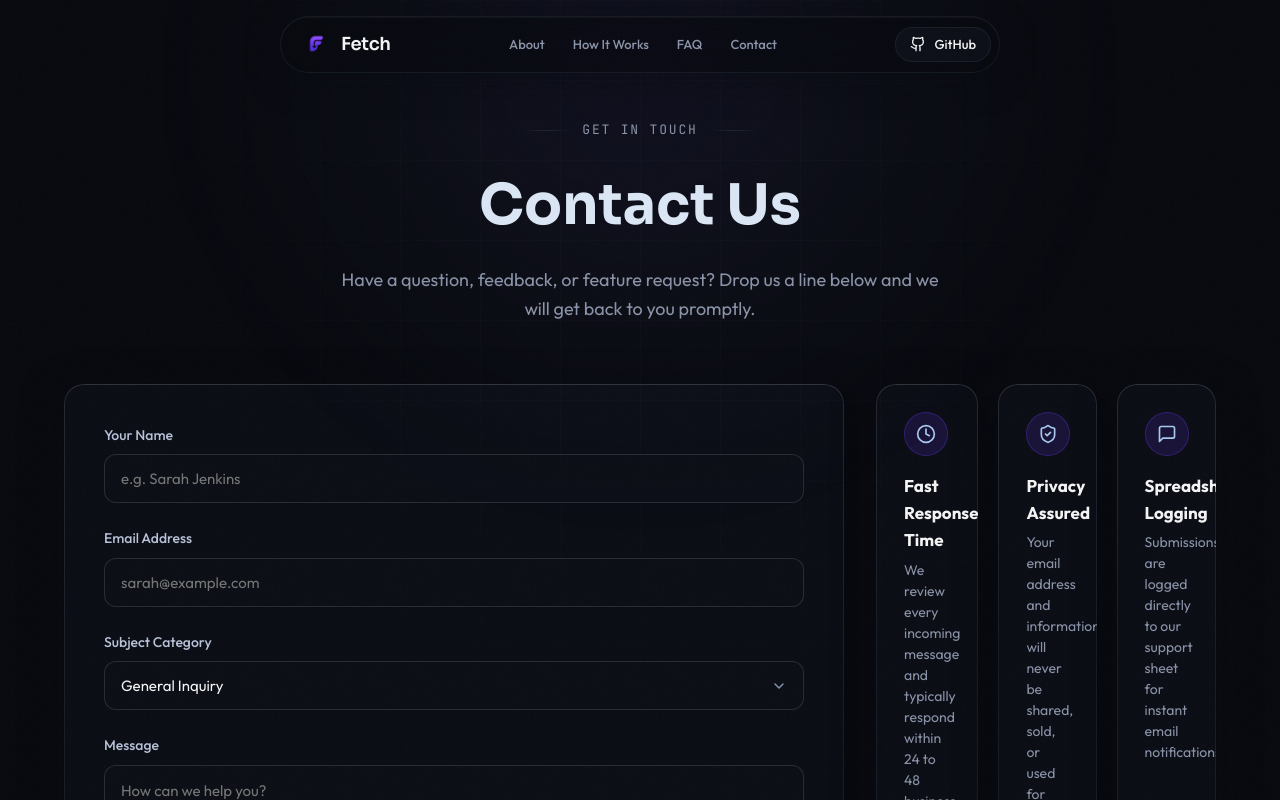
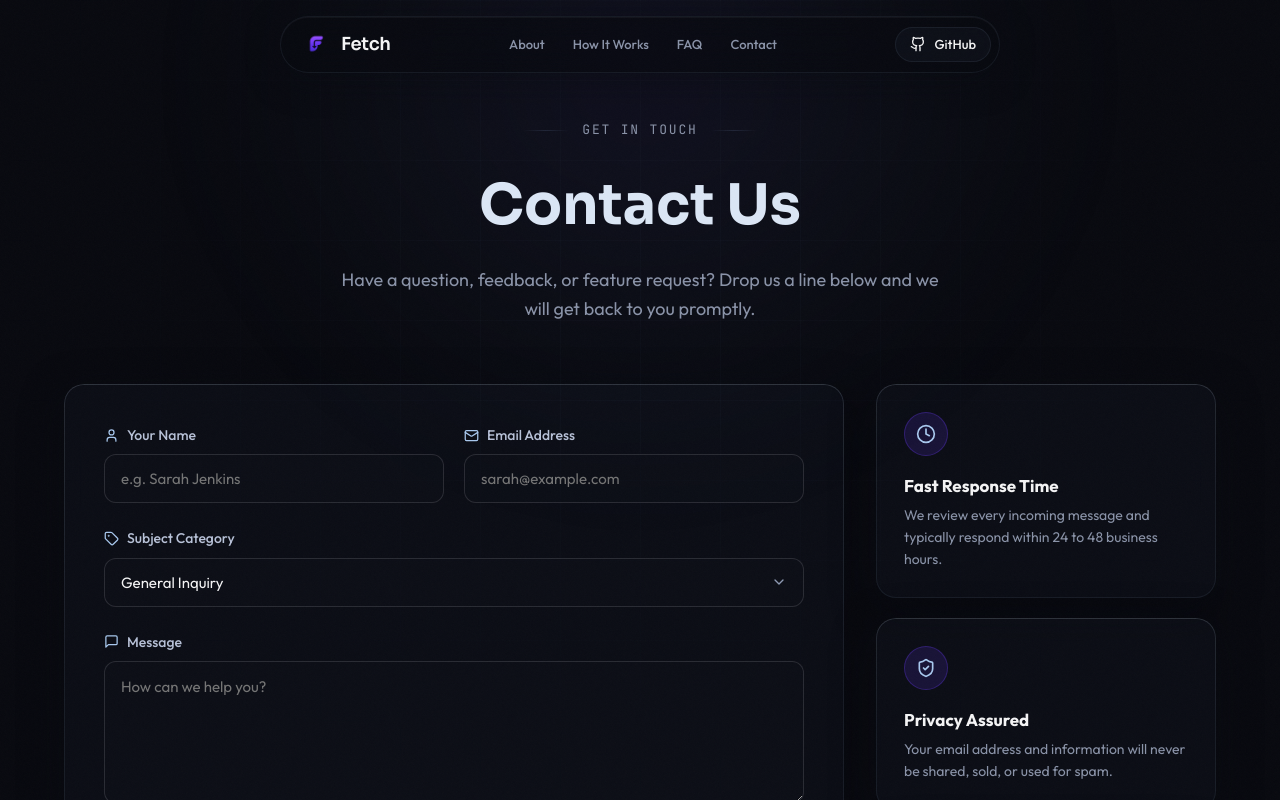
Before and after one commit to carylatienza/fetch-downloader, a Next.js app: page /contact in a window 1280 px wide. Shown: the top 800 px of the page. Built offline with nearby package versions, Linux system fonts and the light colour scheme.

Commit message:
style: redesign contact page UI and fix sidebar flex layout

```diff
--- a/src/app/contact/page.js
+++ b/src/app/contact/page.js
@@ -4,7 +4,7 @@ import { useState } from 'react';
 import Header from '@/components/Header/Header';
 import Footer from '@/components/Footer/Footer';
 import SpotlightCard from '@/components/SpotlightCard/SpotlightCard';
-import { Mail, Send, CheckCircle2, AlertCircle, Clock, ShieldCheck, MessageSquare } from 'lucide-react';
+import { Mail, Send, CheckCircle2, AlertCircle, Clock, ShieldCheck, MessageSquare, User, Tag } from 'lucide-react';
 import styles from './page.module.css';
 
 export default function ContactPage() {
@@ -102,8 +102,12 @@ export default function ContactPage() {
             )}
 
             <form onSubmit={handleSubmit}>
+              <div className={styles.rowInputs}>
                 <div className={styles.formGroup}>
-                <label className={styles.label} htmlFor="name">Your Name</label>
+                  <label className={styles.label} htmlFor="name">
+                    <User size={15} className={styles.labelIcon} />
+                    <span>Your Name</span>
+                  </label>
                   <input
                     type="text"
                     id="name"
@@ -117,7 +121,10 @@ export default function ContactPage() {
                 </div>
 
                 <div className={styles.formGroup}>
-                <label className={styles.label} htmlFor="email">Email Address</label>
+                  <label className={styles.label} htmlFor="email">
+                    <Mail size={15} className={styles.labelIcon} />
+                    <span>Email Address</span>
+                  </label>
                   <input
                     type="email"
                     id="email"
@@ -129,9 +136,13 @@ export default function ContactPage() {
                     className={styles.input}
                   />
                 </div>
+              </div>
 
               <div className={styles.formGroup}>
-                <label className={styles.label} htmlFor="subject">Subject Category</label>
+                <label className={styles.label} htmlFor="subject">
+                  <Tag size={15} className={styles.labelIcon} />
+                  <span>Subject Category</span>
+                </label>
                 <select
                   id="subject"
                   name="subject"
@@ -147,7 +158,10 @@ export default function ContactPage() {
               </div>
 
               <div className={styles.formGroup}>
-                <label className={styles.label} htmlFor="message">Message</label>
+                <label className={styles.label} htmlFor="message">
+                  <MessageSquare size={15} className={styles.labelIcon} />
+                  <span>Message</span>
+                </label>
                 <textarea
                   id="message"
                   name="message"
--- a/src/app/contact/page.module.css
+++ b/src/app/contact/page.module.css
@@ -39,6 +39,18 @@
   padding: 40px;
 }
 
+.rowInputs {
+  display: grid;
+  grid-template-columns: 1fr 1fr;
+  gap: 20px;
+}
+
+@media (max-width: 640px) {
+  .rowInputs {
+    grid-template-columns: 1fr;
+  }
+}
+
 .formGroup {
   display: flex;
   flex-direction: column;
@@ -52,7 +64,11 @@
   color: var(--color-moon-mist);
   display: flex;
   align-items: center;
-  gap: 6px;
+  gap: 8px;
+}
+
+.labelIcon {
+  color: var(--color-blueprint-blue);
 }
 
 .input, .select, .textarea {
@@ -65,10 +81,11 @@
   font-size: 15px;
   font-family: inherit;
   outline: none;
-  transition: border-color 0.2s ease, box-shadow 0.2s ease;
+  transition: border-color 0.2s ease, box-shadow 0.2s ease, background-color 0.2s ease;
 }
 
 .input:focus, .select:focus, .textarea:focus {
+  background: rgba(14, 16, 26, 0.85);
   border-color: rgba(124, 106, 239, 0.8);
   box-shadow: 0 0 0 3px rgba(124, 106, 239, 0.25);
 }
@@ -104,6 +121,12 @@
   justify-content: center;
   gap: 8px;
   cursor: pointer;
+  transition: transform 0.15s ease, box-shadow 0.15s ease;
+}
+
+.submitBtn:hover:not(:disabled) {
+  transform: translateY(-1px);
+  box-shadow: 0 4px 20px rgba(124, 106, 239, 0.4);
 }
 
 .submitBtn:disabled {
@@ -139,12 +162,14 @@
 
 .sidebar {
   display: flex;
-  flex-direction: flex-column;
+  flex-direction: column;
   gap: 20px;
+  width: 100%;
 }
 
 .infoCard {
   padding: 28px;
+  width: 100%;
 }
 
 .infoIcon {
@@ -169,5 +194,5 @@
 .infoDesc {
   font-size: 14px;
   color: var(--color-fog-veil);
-  line-height: 1.5;
+  line-height: 1.55;
 }
```
Also changed, not shown: openspec/changes/redesign-contact-page-ui/design.md (added, +25 -0 lines), openspec/changes/redesign-contact-page-ui/proposal.md (added, +18 -0 lines), openspec/changes/redesign-contact-page-ui/specs/contact-page-redesign/spec.md (added, +17 -0 lines), openspec/changes/redesign-contact-page-ui/tasks.md (added, +9 -0 lines), openspec/changes/redesign-contact-page-ui/.openspec.yaml (added). Lines whose indentation alone changed are shown as unchanged.
